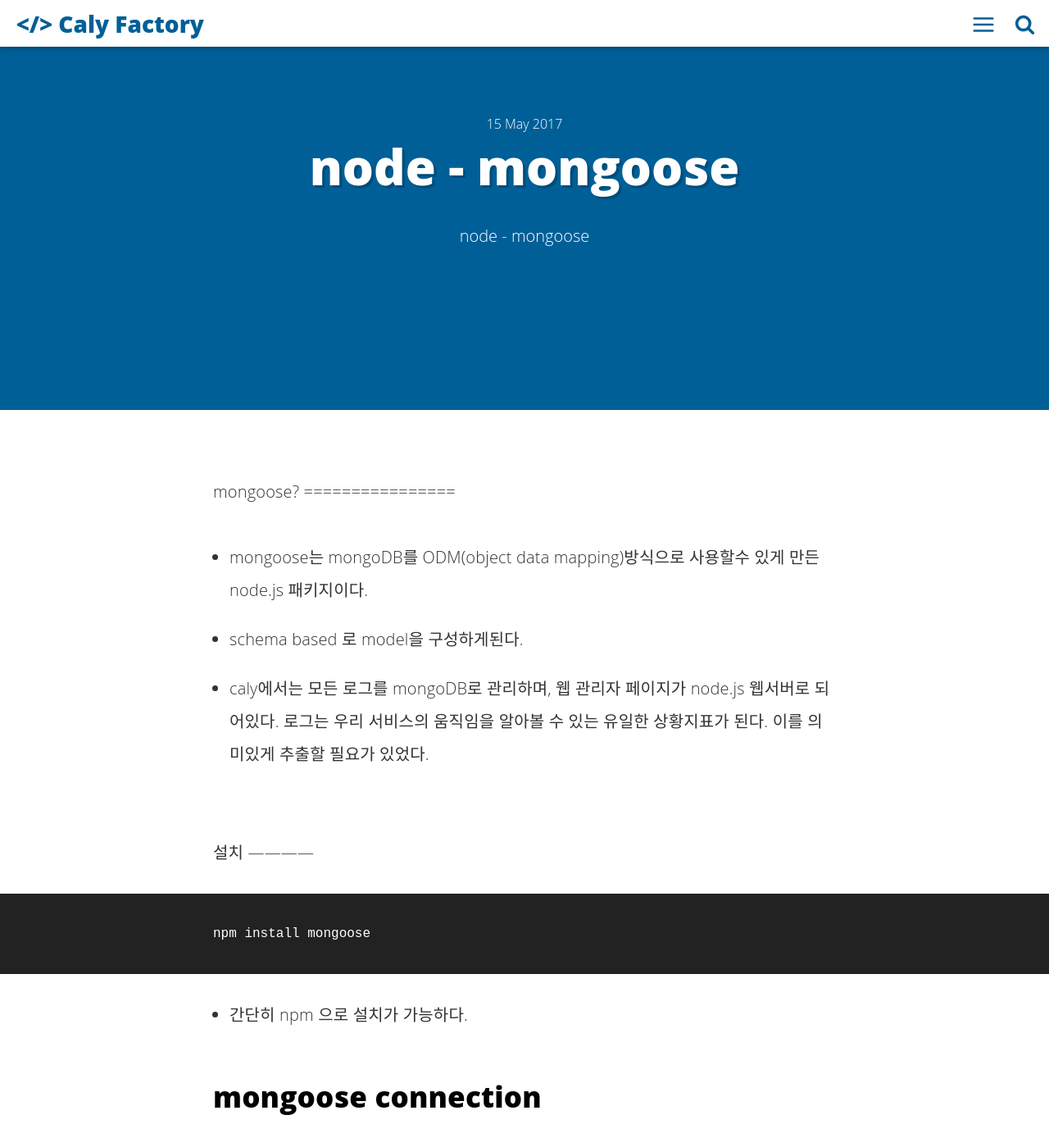
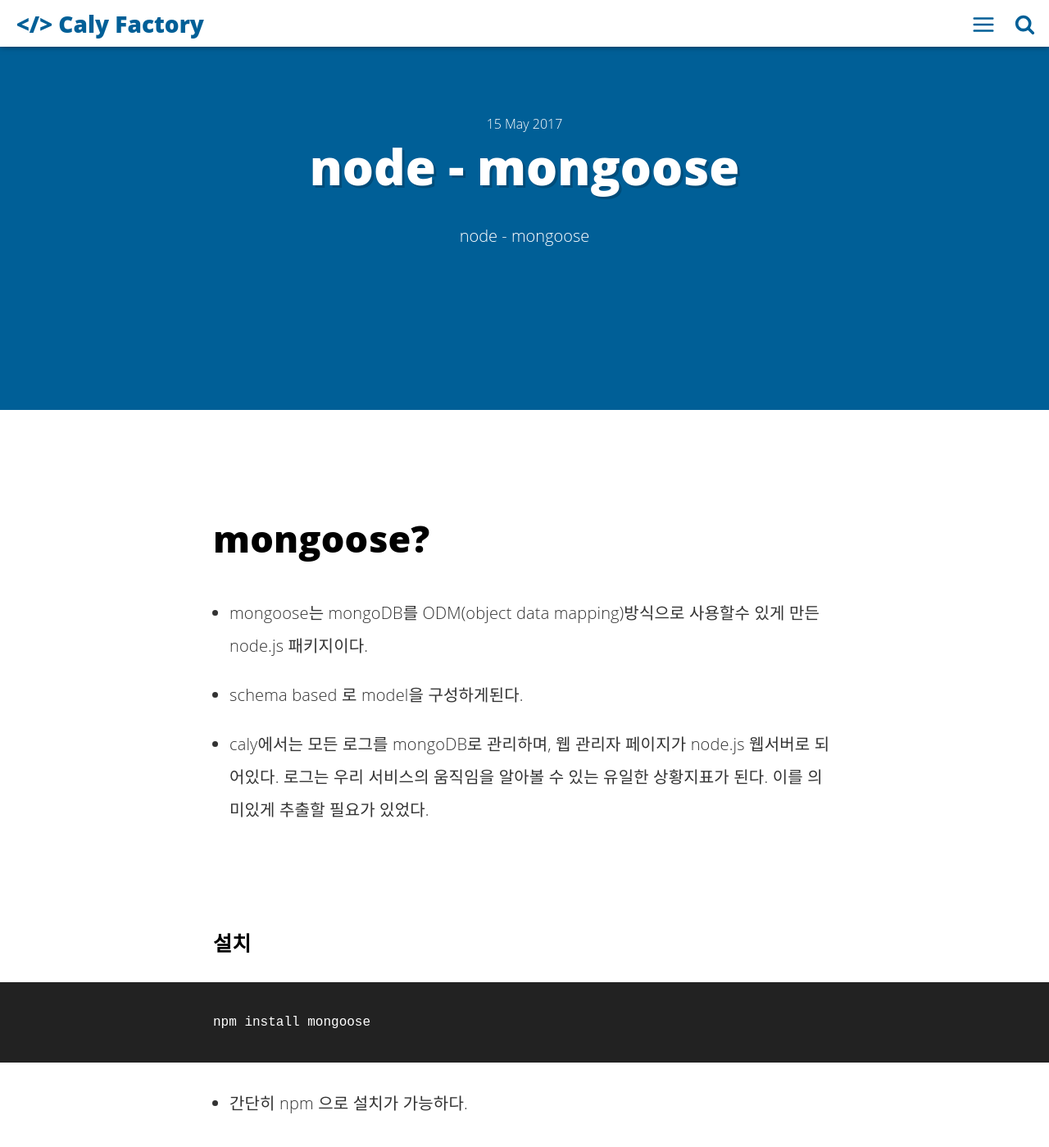
Before and after one commit to CalyFactory/CalyFactory.github.io, a Jekyll site: the page built from _posts/2017-05-15-node.js-mongoose.md, in a window 1280 px wide and 1400 px high. Shown: the whole window at 82% size. Built offline with Jekyll 4.4.1, drawn with Linux system fonts in a browser that asks for light colours; comment, search, counter and statistics services are not loaded; some of the changed text lies outside the part shown.

```diff
--- a/_posts/2017-05-15-node.js-mongoose.md
+++ b/_posts/2017-05-15-node.js-mongoose.md
@@ -14,8 +14,7 @@ introduction: 'node - mongoose'
 ---
 
 <br>
-mongoose?
-================
+# mongoose?
 
 
 * mongoose는 mongoDB를 ODM(object data mapping)방식으로 사용할수 있게 만든 node.js 패키지이다.
@@ -24,8 +23,7 @@ mongoose?
 
 
 <br>
-설치
-------------
+### 설치
 ~~~
 npm install mongoose
 ~~~
@@ -33,8 +31,7 @@ npm install mongoose
 * 간단히 npm 으로 설치가 가능하다.
 
 
-mongoose connection
-----------
+### mongoose connection
 * mongoDB에 연결을 해보자.
 
 
@@ -59,8 +56,7 @@ exports._ = mongoose
 * ._.는 정말 귀여운 코드표현이 아닐수 없다.
 
 <br><br>
-model
-================
+### model
 
 * mongoose는 기본 schema Base의 model을 만들어 사용한다.
 * odm 인만큼 json data 폼에 맞춰 데이터를 만든다.
@@ -87,8 +83,7 @@ exports.eventLog = mongo._.model({모델이름},eventLog);
 
 
 <br>
-save
-------------
+### save
 
 * {collectioName} eventLog셋 데이터를 넣어보자.
 
@@ -109,8 +104,7 @@ eventLog.save().then(function (doc){
 * 경우에 따라  비동기 순차 작업을 위해 asyn await를 활용하는것이 좋다.(후에 포스팅)
 
 <br>
-find
-------------
+### find
 * 위에서 입력한 정보를 찾아보자
 
  ~~~
@@ -126,8 +120,7 @@ find
 
 <br>
 <br>
-마치며
-===========
+## 마치며
 
 * 크게 고민할 내용이 없다. 다만 필자가 mongoDB를 처음 제대로 사용하며 시간을 쏟은 부분이있다.
 * mongoose에서는 model안에 collectionName을 선언하지 않을경우 {모델이름} + s 를 붙여 데이터베이스를 만들어 insert하거나 find한다.
```
Also changed, not shown: _posts/2017-05-15-python -  크롤러.md (+5 -0 lines).
